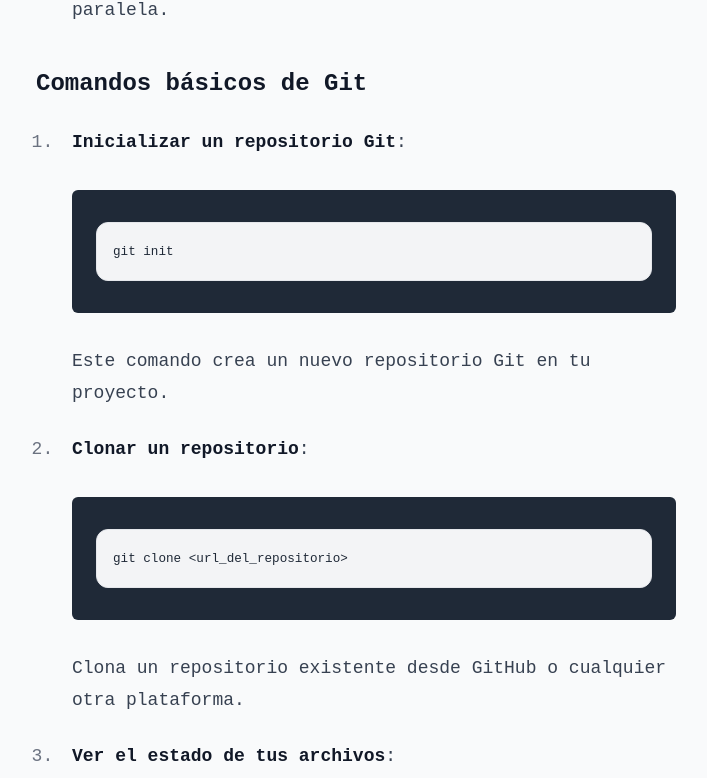
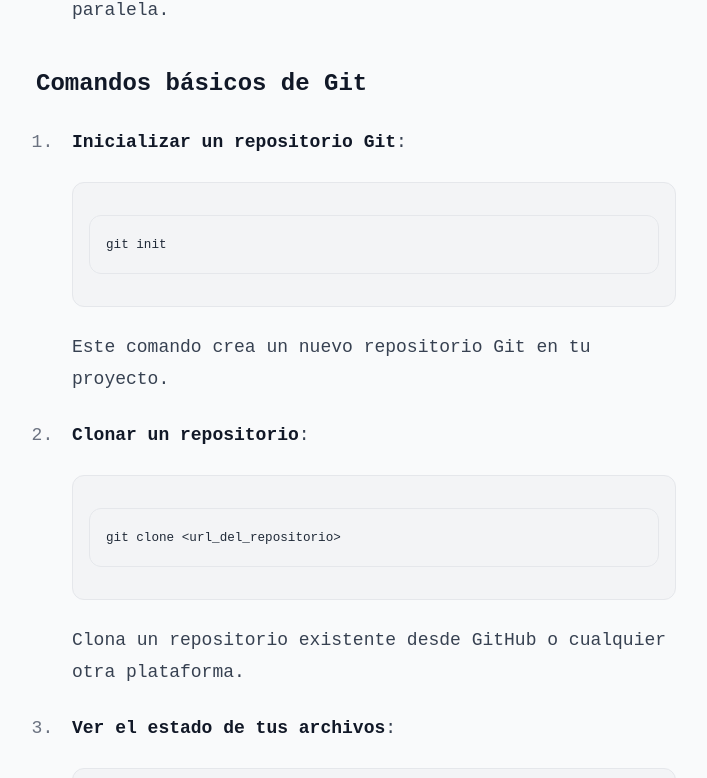
Before and after one commit to tomipoch/Dev_portfolio, a React (Create React App) app: page /blog/1 in a window 1280 px wide. Shown: the part 1054-1832 px from the top of the page, without its empty margins (284-991 px from the left). Built offline with nearby package versions, Linux system fonts and the light colour scheme.

Commit message:
actualizacion blog

```diff
--- a/src/components/BlogArticlePage.js
+++ b/src/components/BlogArticlePage.js
@@ -1,7 +1,6 @@
 import React from 'react';
 import { useParams, useNavigate } from 'react-router-dom';
 import ReactMarkdown from 'react-markdown';
-import remarkGfm from 'remark-gfm';
 import article1 from '../articles/article1';
 import article2 from '../articles/article2';
 
@@ -21,13 +20,25 @@ const BlogArticlePage = () => {
       <h1 className="text-3xl font-bold mb-4">{article.title}</h1>
       <p className="text-sm text-gray-500 mb-6">{new Date(article.date).toLocaleDateString()}</p>
 
-      {/* Renderiza contenido del artículo con ReactMarkdown y plugins */}
+      {/* Usamos ReactMarkdown para renderizar el contenido */}
       <ReactMarkdown
         className="prose prose-lg"
-        remarkPlugins={[remarkGfm]}
         components={{
           img({ node, ...props }) {
-            return <img {...props} className="max-w-full h-auto my-4" alt={props.alt || 'Image'} />;
+            return (
+              <img
+                {...props}
+                className="max-w-full h-auto my-4" // Clases Tailwind para ajustar las imágenes
+                alt={props.alt || 'Image'}
+              />
+            );
+          },
+          pre({ children, ...props }) {
+            return (
+              <pre className="bg-gray-100 border border-gray-200 rounded-xl p-4 my-4 text-gray-800 overflow-x-auto">
+                {children}
+              </pre>
+            );
           },
           code({ node, inline, className, children, ...props }) {
             return inline ? (
```
